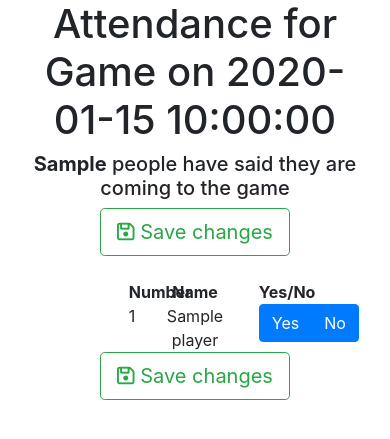
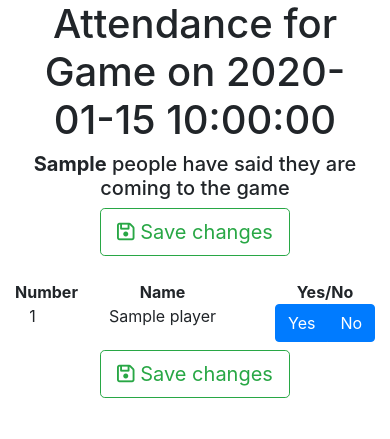
Before and after one commit to VTHoop/RichmondCouchPotatoes, a Flask app: template src/templates/attendance/game_attendance.html in a window 390 px wide. Shown: the part 248-687 px from the top of the page. Run offline with Flask 2, Linux system fonts and the light colour scheme; the template is opened without the code that fills it: most values are stand-ins (such as "Sample title", 1, 10 or a date in 2020); some libraries are stand-ins or nearby versions.

Commit message:
game_attendance on mobile

```diff
--- a/src/templates/attendance/game_attendance.html
+++ b/src/templates/attendance/game_attendance.html
@@ -29,15 +29,15 @@
             &nbsp;
         </div>
         <div class="row header justify-content-center text-center ">
-            <div class="col-1"><strong>Number</strong></div>
-            <div class="col-3"><strong>Name</strong></div>
-            <div class="col-1"><strong>Yes/No</strong></div>
+            <div class="col-2 col-md-1"><strong>Number</strong></div>
+            <div class="col-6 col-md-3"><strong>Name</strong></div>
+            <div class="col-4 col-md-1"><strong>Yes/No</strong></div>
         </div>
         {% for a in attendance %}
         <div class="row detail text-center justify-content-center">
-            <div class="col-1">{{ a.player.number }}</div>
-            <div class="col-3">{{ a.player.name }}</div>
-            <div class="col-1">
+            <div class="col-2 col-md-1">{{ a.player.number }}</div>
+            <div class="col-6 col-md-3">{{ a.player.name }}</div>
+            <div class="col-4 col-md-1">
                 <div class="btn-group" data-toggle="buttons">
                     <label class="btn btn-primary {% if a.attendance == 'Yes' %}active{% endif %}">
                         {% if a.attendance == 'Yes' %}
```
